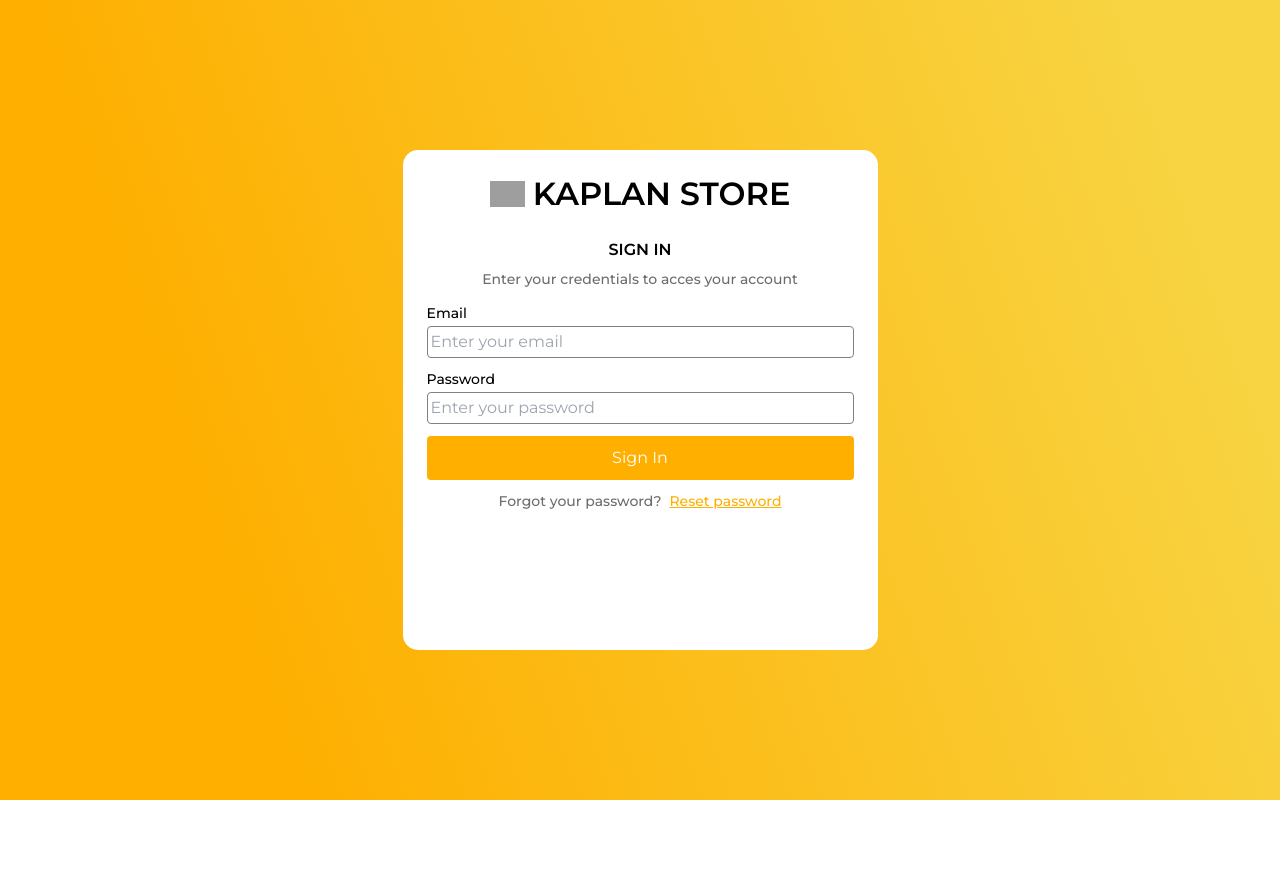
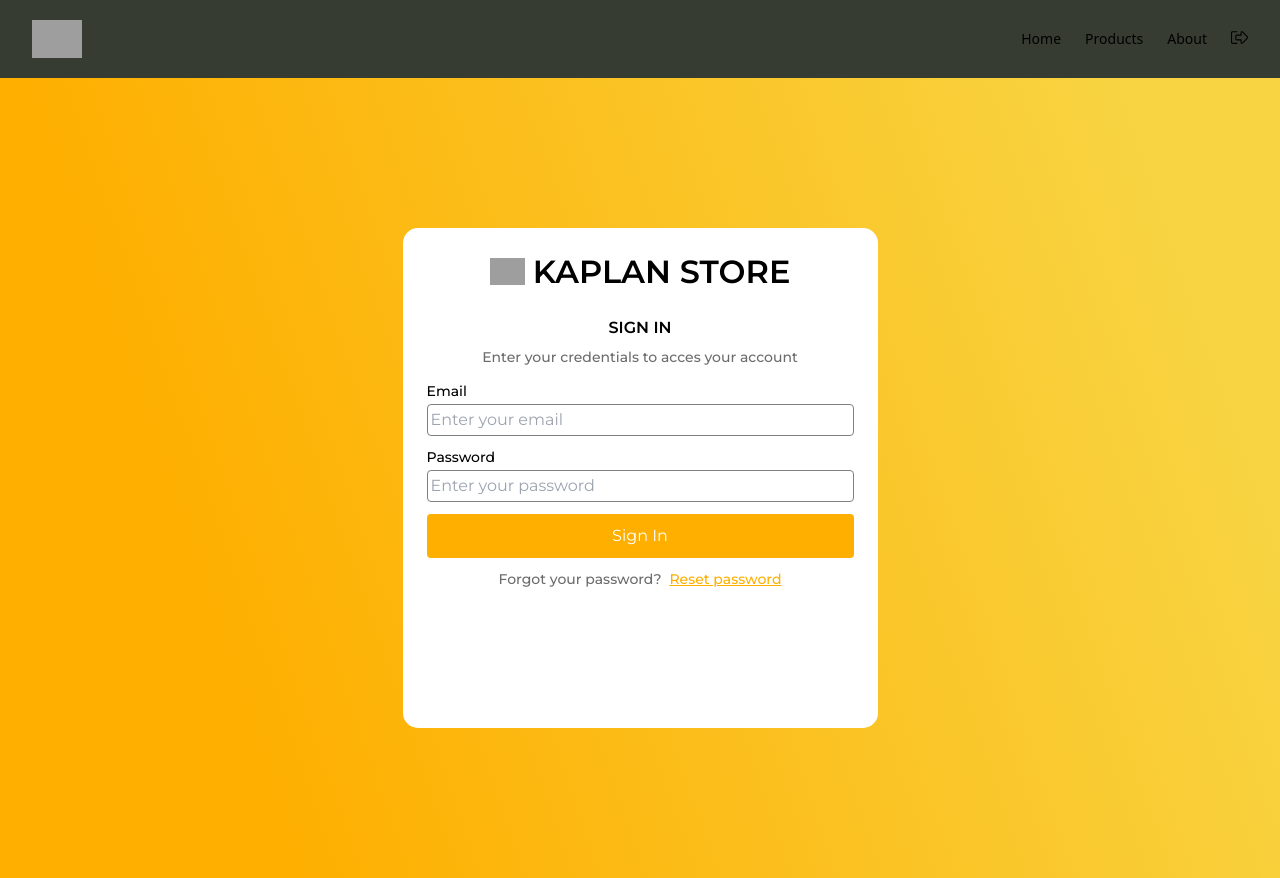
Before and after one commit to bekirkap/portfolio, a React (Create React App) app: page / in a window 1280 px wide. Before the commit the page ends 800 px from the top, so only its background shows below. Built offline with nearby package versions, Linux system fonts and the light colour scheme; grey boxes are pictures that could not be loaded.

Commit message:
navbar created and set

```diff
--- /dev/null
+++ b/src/context/components/Navbar.jsx
@@ -0,0 +1,64 @@
+import React from 'react'
+import tiger from "../../img/pngwing.com.png"
+import { NavLink } from 'react-router-dom'
+import { logoutIcon, openNavbar } from '../../helpers/icons'
+
+const Navbar = () => {
+    const navigation = [
+        {
+          title: "Home",
+          path: "/dashboard",
+        },
+        {
+          title: "Products",
+          path: "/dashboard/products",
+        },
+        {
+          title: "About",
+          path: "/dashboard/about",
+        },]
+
+
+
+
+
+
+  return (
+    <nav className=' bg-navbarColor md:text-sm'>
+        <div className="gap-x-14 items-center max-w-screen-xl mx-auto px-4 flex px-8">
+
+            <div className="flex py-5 md:block flex-column ">
+                <a href="" className=''>
+                    <img src={tiger} width={50} height={50} alt="" />
+                </a>
+            </div>
+            <div className='md:hidden flex flex-1 justify-end'>
+                <button>
+                    {openNavbar}
+                </button>
+            </div>
+            <div    className='md:flex md:flex-row flex-1 justify-end hidden'>
+                <ul className=" md:flex md:space-x-6">
+
+                    {navigation.map((item)=>(
+                        <li key={item.title}>
+
+                        <NavLink to={item.path}>
+                            {item.title}
+
+                        </NavLink>
+                    </li>
+
+                    ))}
+                    {logoutIcon}
+                </ul>
+            </div>
+
+
+
+        </div>
+        </nav>
+  )
+}
+
+export default Navbar
--- /dev/null
+++ b/src/helpers/icons.js
@@ -0,0 +1,78 @@
+import "../index.css"
+export const logoutIcon = (
+  <svg
+  className="logouticon"
+    xmlns="http://www.w3.org/2000/svg"
+    width="17"
+    height="17"
+    viewBox="0 0 17 17"
+    fill="currentColor"
+  >
+    <path
+      d="M5.3125 7.2084C5.3125 6.91621 5.55156 6.67715 5.84375 6.67715H10.625V3.55937C10.625 3.32363 10.9105 3.2041 11.0766 3.37012L15.7781 8.12148C15.9873 8.33066 15.9873 8.66602 15.7781 8.8752L11.0766 13.6266C10.9105 13.7926 10.625 13.6764 10.625 13.4373V10.3195H5.84375C5.55156 10.3195 5.3125 10.0805 5.3125 9.78828V7.2084ZM4.25 7.2084V9.78828C4.25 10.6682 4.96387 11.382 5.84375 11.382H9.5625V13.4373C9.5625 14.616 10.9902 15.2137 11.827 14.377L16.5318 9.62891C17.1561 9.00469 17.1561 7.99531 16.5318 7.37109L11.827 2.61973C10.9936 1.78633 9.5625 2.37734 9.5625 3.55937V5.61465H5.84375C4.96387 5.61465 4.25 6.33184 4.25 7.2084ZM0 3.71875V13.2812C0 14.1611 0.713867 14.875 1.59375 14.875H5.97656C6.1957 14.875 6.375 14.6957 6.375 14.4766V14.2109C6.375 13.9918 6.1957 13.8125 5.97656 13.8125H1.59375C1.30156 13.8125 1.0625 13.5734 1.0625 13.2812V3.71875C1.0625 3.42656 1.30156 3.1875 1.59375 3.1875H5.97656C6.1957 3.1875 6.375 3.0082 6.375 2.78906V2.52344C6.375 2.3043 6.1957 2.125 5.97656 2.125H1.59375C0.713867 2.125 0 2.83887 0 3.71875Z"
+      fill="currentColor"
+    />
+  </svg>
+);
+
+export const imageIcon = (
+  <svg
+    className="w-8 h-14 text-gray-200 "
+    aria-hidden="true"
+    xmlns="http://www.w3.org/2000/svg"
+    fill="currentColor"
+    viewBox="0 0 20 18"
+  >
+    <path d="M18 0H2a2 2 0 0 0-2 2v14a2 2 0 0 0 2 2h16a2 2 0 0 0 2-2V2a2 2 0 0 0-2-2Zm-5.5 4a1.5 1.5 0 1 1 0 3 1.5 1.5 0 0 1 0-3Zm4.376 10.481A1 1 0 0 1 16 15H4a1 1 0 0 1-.895-1.447l3.5-7A1 1 0 0 1 7.468 6a.965.965 0 0 1 .9.5l2.775 4.757 1.546-1.887a1 1 0 0 1 1.618.1l2.541 4a1 1 0 0 1 .028 1.011Z" />
+  </svg>
+);
+
+export const closeNavbar = (
+  <svg
+    xmlns="http://www.w3.org/2000/svg"
+    className="h-6 w-6"
+    viewBox="0 0 20 20"
+    fill="currentColor"
+  >
+    <path
+      fillRule="evenodd"
+      d="M4.293 4.293a1 1 0 011.414 0L10 8.586l4.293-4.293a1 1 0 111.414 1.414L11.414 10l4.293 4.293a1 1 0 01-1.414 1.414L10 11.414l-4.293 4.293a1 1 0 01-1.414-1.414L8.586 10 4.293 5.707a1 1 0 010-1.414z"
+      clipRule="evenodd"
+    />
+  </svg>
+);
+
+export const openNavbar = (
+  <svg
+    xmlns="http://www.w3.org/2000/svg"
+    fill="none"
+    viewBox="0 0 24 24"
+    strokeWidth={1.5}
+    stroke="currentColor"
+    className="w-6 h-6"
+  >
+    <path
+      strokeLinecap="round"
+      strokeLinejoin="round"
+      d="M3.75 6.75h16.5M3.75 12h16.5m-16.5 5.25h16.5"
+    />
+  </svg>
+);
+
+export const searchIcon = (
+  <svg
+    aria-hidden="true"
+    className="w-5 h-5 text-gray-500 dark:text-gray-400"
+    fill="none"
+    stroke="currentColor"
+    viewBox="0 0 24 24"
+    xmlns="http://www.w3.org/2000/svg"
+  >
+    <path
+      strokeLinecap="round"
+      strokeLinejoin="round"
+      strokeWidth={2}
+      d="M21 21l-6-6m2-5a7 7 0 11-14 0 7 7 0 0114 0z"
+    />
+  </svg>
+);
--- a/src/index.css
+++ b/src/index.css
@@ -20,3 +20,6 @@
 form{
   width: 100%;
 }
+.logouticon{
+  cursor: pointer;
+}
--- a/src/router/AppRouter.jsx
+++ b/src/router/AppRouter.jsx
@@ -5,11 +5,12 @@ import Home from "../pages/Home"
 import About from "../pages/About"
 import Products from "../pages/Products";
 import Notfound from "../pages/Notfound"
+import Navbar from "../context/components/Navbar";
 
 const AppRouter = () => {
   return (
-
-
+      <>
+      <Navbar/>
     <Routes>
       <Route path="/" element={ <Login/>}/>
       <Route path="/home" element={ <Home/>}/>
@@ -18,7 +19,7 @@ const AppRouter = () => {
       <Route path="*" element={ <Notfound/>}/>
 
     </Routes>
-
+      </>
 
 
 
--- a/tailwind.config.js
+++ b/tailwind.config.js
@@ -5,7 +5,7 @@ module.exports = {
     extend: {
       colors: {
         main: "#FEAF00",
-        navbarColor: "#F2EAE1",
+        navbarColor: "#363c32",
         labelColor: "#6C6C6C",
         white: "#fff",
       },
```
